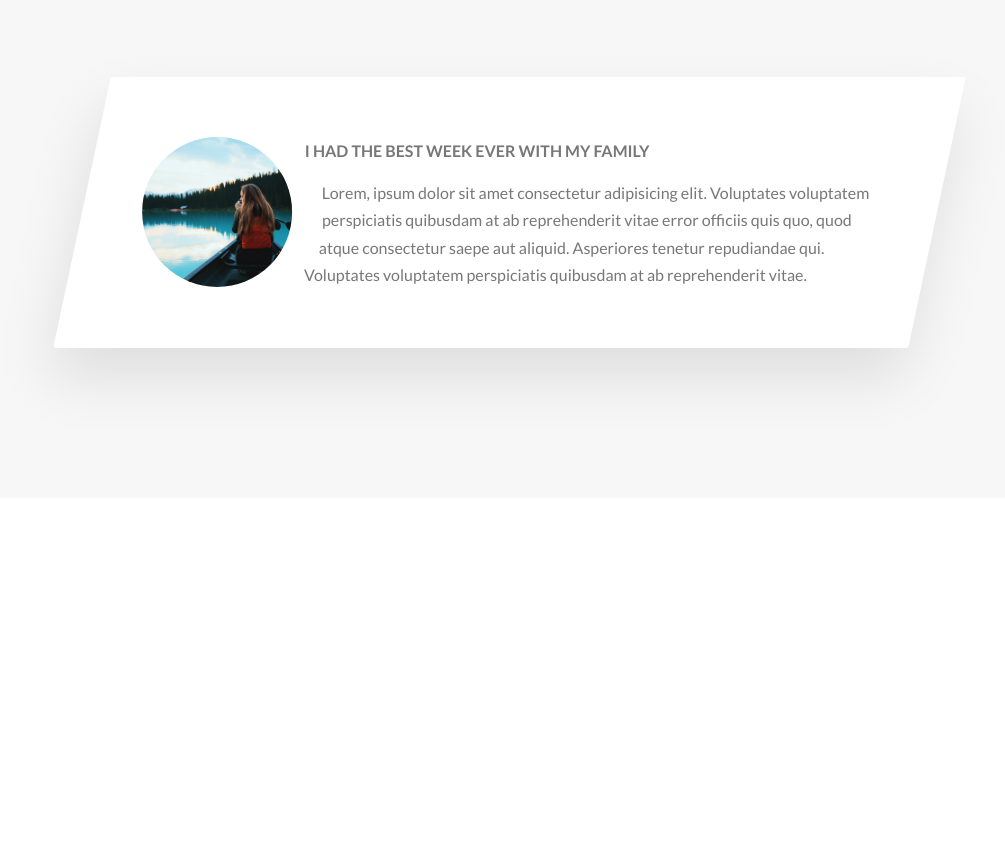
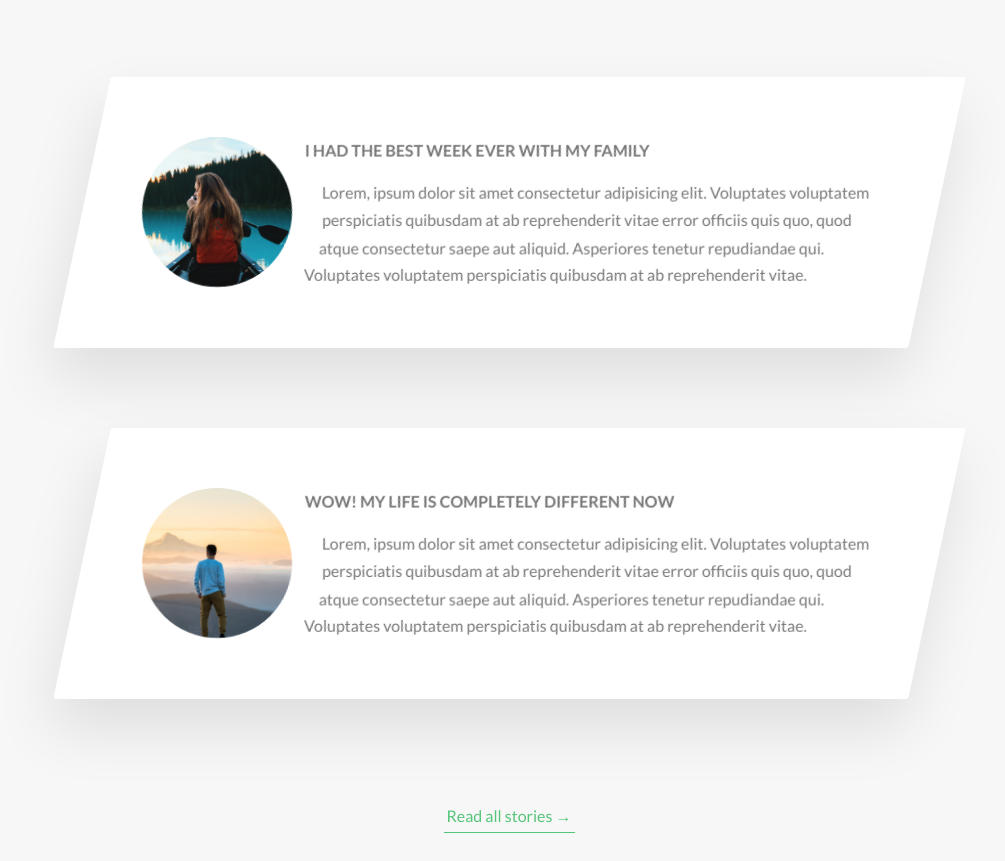
Before and after one commit to wulman16/natours, a website: page index.html in a window 1280 px wide. Shown: the part 3449-4310 px from the top of the page, without its empty margins (131-1136 px from the left). Before the commit the page ends 3977 px from the top, so only its background shows below. Drawn offline with Linux system fonts and the light colour scheme.

Commit message:
Animate story shape image

```diff
--- a/index.html
+++ b/index.html
@@ -266,6 +266,32 @@
               </div>
             </div>
           </div>
+          <div class="row">
+            <div class="story">
+              <figure class="story__shape">
+                <img src="img/nat-9.jpg" alt="Person on a tour" class="story__img">
+                <figcaption class="story__caption">
+                  Jack Wilson
+                </figcaption>
+              </figure>
+              <div class="story__text">
+                <h3 class="heading-tertiary u-margin-bottom-small">
+                  Wow! My life is completely different now
+                </h3>
+                <p>
+                  Lorem, ipsum dolor sit amet consectetur adipisicing elit.
+                  Voluptates voluptatem perspiciatis quibusdam at ab reprehenderit
+                  vitae error officiis quis quo, quod atque consectetur saepe aut
+                  aliquid. Asperiores tenetur repudiandae qui. Voluptates voluptatem perspiciatis quibusdam at ab reprehenderit
+                  vitae.
+                </p>
+              </div>
+            </div>
+          </div>
+
+          <div class="u-center-text u-margin-top-huge">
+            <a href="#" class="btn-text">Read all stories &rarr;</a>
+          </div>
       </section>
     </main>
   </body>
--- a/sass/components/_story.scss
+++ b/sass/components/_story.scss
@@ -24,6 +24,9 @@
 
   &__img {
     height: 100%;
+    transform: translateX(-4rem) scale(1.4);
+    backface-visibility: hidden;
+    transition: all 0.5s;
   }
 
   &__text {
@@ -48,4 +51,9 @@
     opacity: 1;
     transform: translate(-50%, -50%);
   }
+
+  &:hover &__img {
+    transform: translateX(-4rem) scale(1);
+    filter: blur(3px) brightness(80%);
+  }
 }
```
Also changed, not shown: css/style.css.
